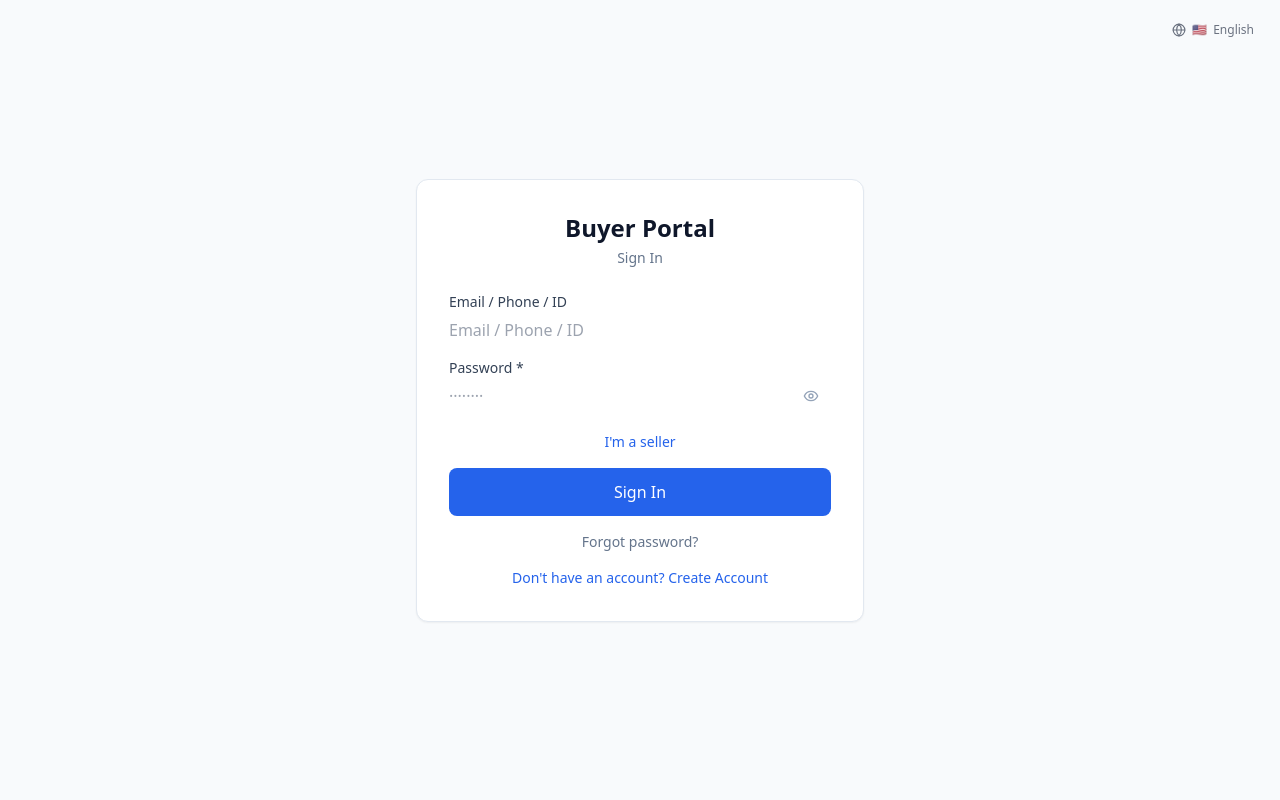
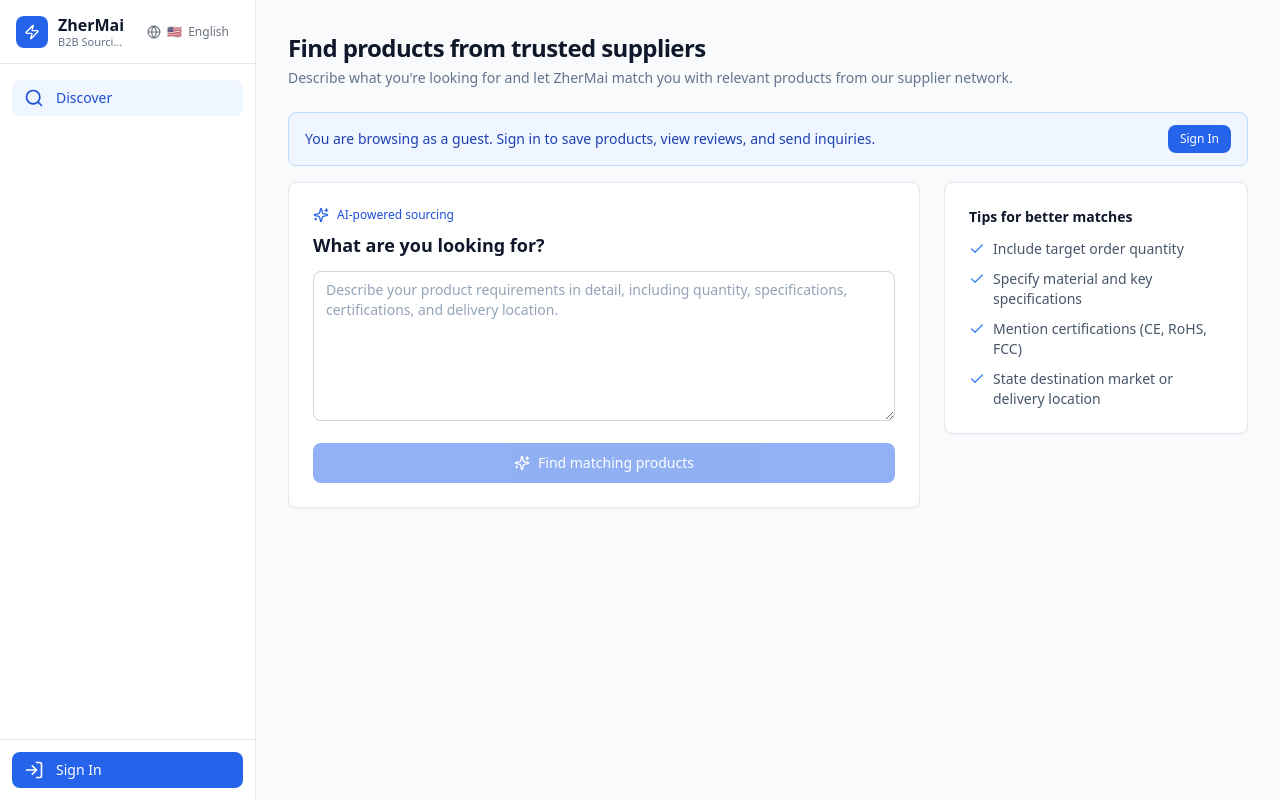
Before and after one commit to hohenghe/Quotepilot-ai, a Next.js app in the folder frontend/: page /buyer in a window 1280 px wide. Built offline with nearby package versions, Linux system fonts and the light colour scheme.

Commit message:
feat: buyer guest mode (browse without login, gated actions prompt sign-in)

```diff
--- a/frontend/src/app/buyer/page.tsx
+++ b/frontend/src/app/buyer/page.tsx
@@ -23,6 +23,7 @@ export default function BuyerPage() {
   const [authMode, setAuthMode] = useState<"login" | "register">("login")
   const [authLoading, setAuthLoading] = useState(false)
   const [authError, setAuthError] = useState<string | null>(null)
+  const [showAuth, setShowAuth] = useState(false)
   const [sentInquiries, setSentInquiries] = useState<Set<number>>(new Set())
   const [sendingId, setSendingId] = useState<number | null>(null)
 
@@ -77,13 +78,24 @@ export default function BuyerPage() {
 
   const user = authReady ? getUser() : null
   const loggedIn = authReady && isAuthenticated()
+  const isGuest = authReady && !isAuthenticated()
 
-  const nav = [
-    { key: "discover", label: t.nav.discover, icon: Search },
-    { key: "inquiries", label: t.nav.myInquiries, icon: Mail },
-    { key: "saved", label: t.nav.saved, icon: Heart },
-    { key: "profile", label: t.nav.profile, icon: User },
-  ]
+  const nav = isGuest
+    ? [{ key: "discover", label: t.nav.discover, icon: Search }]
+    : [
+        { key: "discover", label: t.nav.discover, icon: Search },
+        { key: "inquiries", label: t.nav.myInquiries, icon: Mail },
+        { key: "saved", label: t.nav.saved, icon: Heart },
+        { key: "profile", label: t.nav.profile, icon: User },
+      ]
+
+  const requireLogin = () => {
+    if (isGuest) {
+      toast.push("error", t.buyer.loginRequired)
+      return false
+    }
+    return true
+  }
 
   const handleAuth = async (data: AuthFormData): Promise<AuthSubmitResult> => {
     setAuthLoading(true)
@@ -122,6 +134,7 @@ export default function BuyerPage() {
   }
 
   const handleSendInquiry = async (productId: number) => {
+    if (!requireLogin()) return
     setSendingId(productId)
     try {
       await sendInquiryToSeller(rawMessage, productId, user?.email || undefined)
@@ -136,6 +149,7 @@ export default function BuyerPage() {
 
   const handleLogout = () => {
     logout()
+    setShowAuth(false)
     setRawMessage("")
     setResult(null)
   }
@@ -191,6 +205,7 @@ export default function BuyerPage() {
   }, [])
 
   const handleToggleSave = async (productId: number) => {
+    if (!requireLogin()) return
     if (savedIds.has(productId)) {
       try {
         await unsaveProduct(productId)
@@ -220,21 +235,7 @@ export default function BuyerPage() {
     return <PageLoader />
   }
 
-  if (!loggedIn || !user) {
-    return (
-      <AuthForm
-        mode={authMode}
-        role="buyer"
-        onSubmit={handleAuth}
-        onToggleMode={() => { setAuthMode(authMode === "login" ? "register" : "login"); setAuthError(null) }}
-        loading={authLoading}
-        error={authError}
-        title={t.buyer.portalTitle}
-      />
-    )
-  }
-
-  if (user.role !== "buyer" && user.role !== "admin") {
+  if (loggedIn && user && user.role !== "buyer" && user.role !== "admin") {
     return (
       <div className="min-h-screen bg-slate-50 flex items-center justify-center p-4">
         <div className="bg-white rounded-xl border border-slate-200 shadow-sm p-8 w-full max-w-sm text-center">
@@ -247,13 +248,37 @@ export default function BuyerPage() {
     )
   }
 
+  if (isGuest && showAuth) {
+    return (
+      <>
+        <button
+          onClick={() => setShowAuth(false)}
+          className="fixed top-4 left-4 z-[60] btn-secondary btn-sm"
+        >
+          {t.buyer.continueAsGuest}
+        </button>
+        <AuthForm
+          mode={authMode}
+          role="buyer"
+          onSubmit={handleAuth}
+          onToggleMode={() => { setAuthMode(authMode === "login" ? "register" : "login"); setAuthError(null) }}
+          loading={authLoading}
+          error={authError}
+          title={t.buyer.portalTitle}
+        />
+      </>
+    )
+  }
+
   return (
     <DashboardShell
       nav={nav}
       active={active}
       onNavigate={setActive}
-      userEmail={user.email}
+      userEmail={user?.email ?? null}
       onSignOut={handleLogout}
+      guestMode={isGuest}
+      onSignIn={() => setShowAuth(true)}
     >
       {active === "discover" ? (
         <>
@@ -261,6 +286,15 @@ export default function BuyerPage() {
             <h1 className="text-2xl font-semibold tracking-tight text-slate-900">{t.buyer.title}</h1>
             <p className="mt-1 text-sm text-slate-500">{t.buyer.subtitle}</p>
           </header>
+
+          {isGuest && (
+            <div className="mb-4 flex items-center justify-between gap-3 rounded-lg border border-brand-200 bg-brand-50 px-4 py-3">
+              <p className="text-sm text-brand-800">{t.buyer.guestHint}</p>
+              <button className="btn-primary btn-sm" onClick={() => setShowAuth(true)}>
+                {t.auth.signIn}
+              </button>
+            </div>
+          )}
 
           <div className="grid grid-cols-1 lg:grid-cols-3 gap-6">
             <div className="lg:col-span-2">
@@ -339,7 +373,7 @@ export default function BuyerPage() {
                         </div>
                         <div className="flex items-center gap-2 flex-shrink-0">
                           <span className="badge badge-success">{t.buyer.matchLabel(pct)}</span>
-                          {user.role !== "admin" && (
+                          {user?.role !== "admin" && (
                             <button
                               onClick={() => handleToggleSave(mp.product_id)}
                               className={`p-1.5 rounded-lg transition-colors ${
@@ -377,7 +411,10 @@ export default function BuyerPage() {
                         <button
                           className="btn-secondary w-full"
                           disabled={!mp.seller_id}
-                          onClick={() => setReviewTarget({ id: mp.seller_id!, name: mp.seller_name || t.buyer.seller })}
+                          onClick={() => {
+                            if (!requireLogin()) return
+                            setReviewTarget({ id: mp.seller_id!, name: mp.seller_name || t.buyer.seller })
+                          }}
                         >
                           <Star className="w-4 h-4" />
                           {t.review.title}
@@ -486,7 +523,7 @@ export default function BuyerPage() {
             <h1 className="text-2xl font-semibold tracking-tight text-slate-900">{t.buyer.savedTitle}</h1>
           </header>
 
-          {user.role === "admin" ? (
+          {user?.role === "admin" ? (
             <EmptyState icon={<Heart className="w-5 h-5" />} title={t.common.adminNoTrading} />
           ) : savedLoading ? (
             <TableSkeleton rows={4} cols={3} />
@@ -536,7 +573,7 @@ export default function BuyerPage() {
               <div>
                 <label className="label">{t.seller.avatar}</label>
                 <div className="flex items-center gap-3">
-                  {user.avatar_url ? (
+                  {user?.avatar_url ? (
                     <img src={user.avatar_url} alt="" className="w-16 h-16 rounded-full object-cover border border-slate-200" />
                   ) : (
                     <div className="w-16 h-16 rounded-full bg-slate-100 flex items-center justify-center text-slate-400">
@@ -552,7 +589,7 @@ export default function BuyerPage() {
               </div>
               <div>
                 <label className="label">{t.auth.email}</label>
-                <input className="input bg-slate-50" value={user.email} disabled />
+                <input className="input bg-slate-50" value={user?.email ?? ""} disabled />
               </div>
             </div>
           </div>
@@ -563,7 +600,7 @@ export default function BuyerPage() {
         sellerId={reviewTarget?.id ?? 0}
         sellerName={reviewTarget?.name ?? ""}
         open={reviewTarget !== null}
-        canWrite={user.role !== "admin"}
+        canWrite={user?.role !== "admin"}
         onClose={() => setReviewTarget(null)}
       />
 
@@ -572,6 +609,10 @@ export default function BuyerPage() {
         sellerName={sellerTarget?.name ?? ""}
         open={sellerTarget !== null}
         onReview={() => {
+          if (!requireLogin()) {
+            setSellerTarget(null)
+            return
+          }
           setReviewTarget({ id: sellerTarget!.id, name: sellerTarget!.name })
           setSellerTarget(null)
         }}
--- a/frontend/src/components/DashboardShell.tsx
+++ b/frontend/src/components/DashboardShell.tsx
@@ -1,7 +1,7 @@
 "use client"
 
 import { useState } from "react"
-import { Zap, Menu, X, LogOut } from "lucide-react"
+import { Zap, Menu, X, LogOut, LogIn } from "lucide-react"
 import type { LucideIcon } from "lucide-react"
 import LanguageSwitcher from "@/components/LanguageSwitcher"
 import { useT } from "@/i18n/I18nProvider"
@@ -18,6 +18,8 @@ interface DashboardShellProps {
   onNavigate: (key: string) => void
   userEmail?: string | null
   onSignOut: () => void
+  guestMode?: boolean
+  onSignIn?: () => void
   children: React.ReactNode
 }
 
@@ -27,6 +29,8 @@ export default function DashboardShell({
   onNavigate,
   userEmail,
   onSignOut,
+  guestMode,
+  onSignIn,
   children,
 }: DashboardShellProps) {
   const { t } = useT()
@@ -83,6 +87,16 @@ export default function DashboardShell({
         </nav>
 
         <div className="p-3 border-t border-slate-200 space-y-2 flex-shrink-0">
+          {guestMode ? (
+            <button
+              onClick={onSignIn}
+              className="w-full flex items-center gap-3 px-3 py-2 rounded-lg text-sm font-medium text-white bg-brand-600 hover:bg-brand-700 transition-colors duration-150"
+            >
+              <LogIn className="w-5 h-5" />
+              {t.auth.signIn}
+            </button>
+          ) : (
+            <>
               <div className="flex items-center gap-2.5 px-2 py-1.5">
                 <div className="w-8 h-8 rounded-full bg-brand-100 text-brand-700 flex items-center justify-center text-xs font-semibold uppercase flex-shrink-0">
                   {(userEmail?.[0] || "?").toUpperCase()}
@@ -96,6 +110,8 @@ export default function DashboardShell({
                 <LogOut className="w-5 h-5" />
                 {t.common.signOut}
               </button>
+            </>
+          )}
         </div>
       </aside>
 
--- a/frontend/src/i18n/locales/en.ts
+++ b/frontend/src/i18n/locales/en.ts
@@ -170,6 +170,9 @@ const en = {
     savedDesc: "Save products from your search results to review them later.",
     save: "Save",
     unsave: "Remove from saved",
+    loginRequired: "Please sign in to use this feature",
+    continueAsGuest: "Continue as guest",
+    guestHint: "You are browsing as a guest. Sign in to save products, view reviews, and send inquiries.",
   },
   seller: {
     portalTitle: "Seller Portal",
--- a/frontend/src/i18n/locales/es.ts
+++ b/frontend/src/i18n/locales/es.ts
@@ -170,6 +170,9 @@ const es = {
     savedDesc: "Guarde productos de sus resultados de búsqueda para revisarlos más tarde.",
     save: "Guardar",
     unsave: "Quitar de guardados",
+    loginRequired: "Inicia sesión para usar esta función",
+    continueAsGuest: "Continuar como invitado",
+    guestHint: "Estás navegando como invitado. Inicia sesión para guardar productos, ver reseñas y enviar consultas.",
   },
   seller: {
     portalTitle: "Portal del Vendedor",
--- a/frontend/src/i18n/locales/fr.ts
+++ b/frontend/src/i18n/locales/fr.ts
@@ -170,6 +170,9 @@ const fr = {
     savedDesc: "Enregistrez des produits de vos résultats de recherche pour les consulter plus tard.",
     save: "Enregistrer",
     unsave: "Retirer des enregistrés",
+    loginRequired: "Connectez-vous pour utiliser cette fonction",
+    continueAsGuest: "Continuer en tant qu'invité",
+    guestHint: "Vous naviguez en tant qu'invité. Connectez-vous pour enregistrer des produits, voir les avis et envoyer des demandes.",
   },
   seller: {
     portalTitle: "Portail Vendeur",
--- a/frontend/src/i18n/locales/zh-CN.ts
+++ b/frontend/src/i18n/locales/zh-CN.ts
@@ -169,6 +169,9 @@ const zhCN = {
     savedDesc: "在搜索结果中收藏商品，方便以后查看。",
     save: "收藏",
     unsave: "取消收藏",
+    loginRequired: "登录后可使用",
+    continueAsGuest: "以游客模式继续",
+    guestHint: "您正在以游客模式浏览。登录后可收藏商品、查看评价并发送询盘。",
   },
   seller: {
     portalTitle: "卖家中心",
--- a/frontend/src/i18n/locales/zh-TW.ts
+++ b/frontend/src/i18n/locales/zh-TW.ts
@@ -169,6 +169,9 @@ const zhTW = {
     savedDesc: "在搜尋結果中收藏商品，方便以後查看。",
     save: "收藏",
     unsave: "取消收藏",
+    loginRequired: "登入後可使用",
+    continueAsGuest: "以訪客模式繼續",
+    guestHint: "您正在以訪客模式瀏覽。登入後可收藏商品、查看評價並發送詢盤。",
   },
   seller: {
     portalTitle: "賣家中心",
```
Lines whose indentation alone changed are shown as unchanged.
